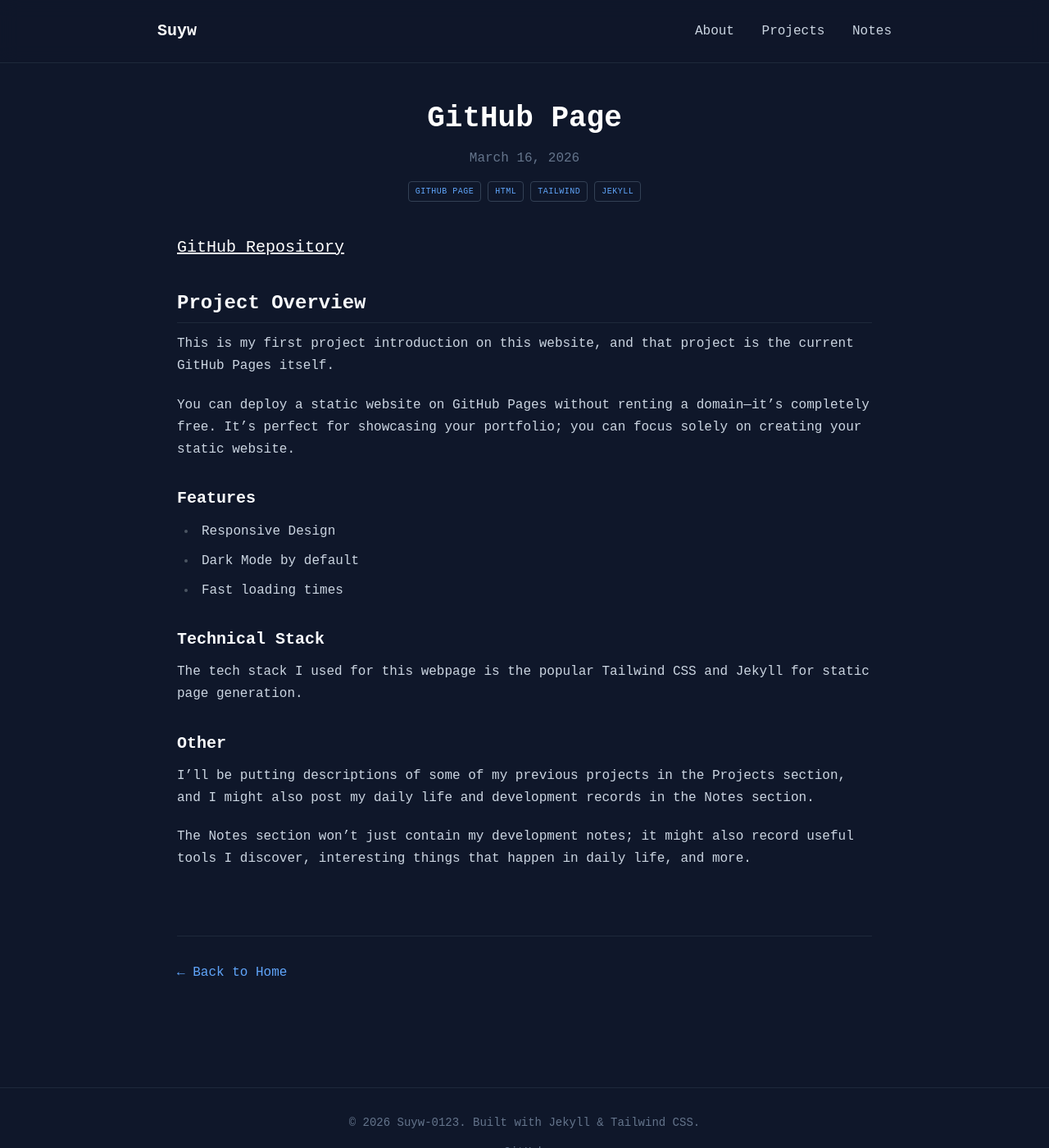
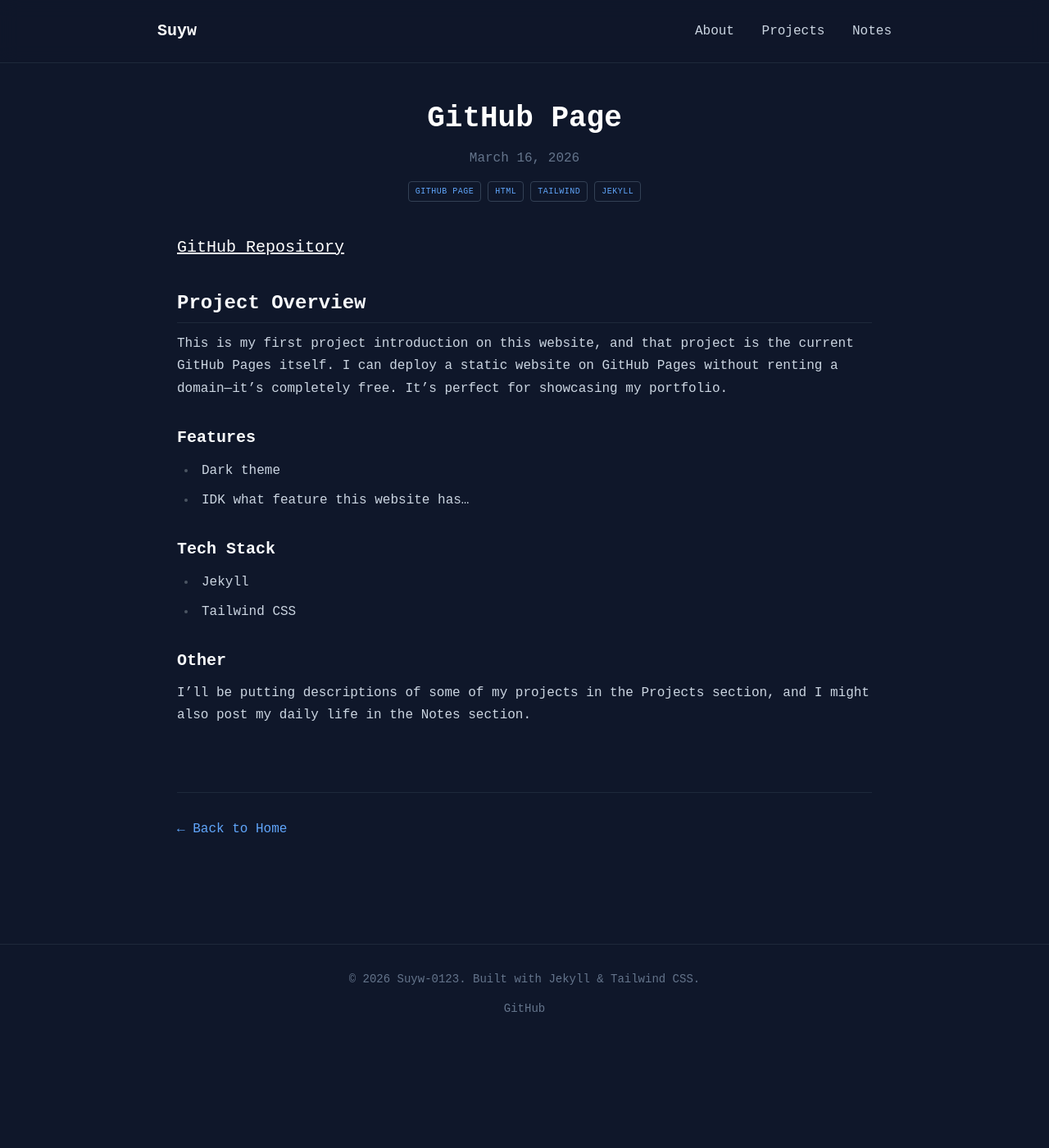
Before and after one commit to Suyw-0123/Suyw-0123.github.io, a Jekyll site: the page built from _projects/project-alpha.md, in a window 1280 px wide and 1400 px high. Shown: the whole window at 82% size. Built offline with Jekyll 4.4.1, drawn with Linux system fonts in a browser that asks for light colours; nearby versions of some CDN libraries.

Commit message:
refactor: Update project descriptions and improve content clarity across multiple files

```diff
--- a/_projects/project-alpha.md
+++ b/_projects/project-alpha.md
@@ -1,7 +1,7 @@
 ---
 layout: page
 title: GitHub Page
-description: A high-performance demonstration of my web development skills.
+description: Just a GitHub Page
 tags: ["GitHub Page","HTML", "Tailwind", "Jekyll"]
 ---
 
@@ -9,18 +9,15 @@ tags: ["GitHub Page","HTML", "Tailwind", "Jekyll"]
 
 ## Project Overview
 This is my first project introduction on this website, and that project is the current GitHub Pages itself.
-
-You can deploy a static website on GitHub Pages without renting a domain—it's completely free. It's perfect for showcasing your portfolio; you can focus solely on creating your static website.
+I can deploy a static website on GitHub Pages without renting a domain—it's completely free. It's perfect for showcasing my portfolio.
 
 ### Features
-- Responsive Design
-- Dark Mode by default
-- Fast loading times
+- Dark theme
+- IDK what feature this website has...
 
-### Technical Stack
-The tech stack I used for this webpage is the popular Tailwind CSS and Jekyll for static page generation.
+### Tech Stack
+- Jekyll
+- Tailwind CSS
 
 ### Other
-I'll be putting descriptions of some of my previous projects in the Projects section, and I might also post my daily life and development records in the Notes section.
-
-The Notes section won't just contain my development notes; it might also record useful tools I discover, interesting things that happen in daily life, and more.
+I'll be putting descriptions of some of my projects in the Projects section, and I might also post my daily life in the Notes section.
--- a/index.html
+++ b/index.html
@@ -16,9 +16,8 @@ title: Home
     <h2 class="text-2xl font-bold text-white mb-8 border-l-4 border-purple-500 pl-4">About Me</h2>
     <div class="bg-slate-800/30 border border-slate-800 p-8 rounded-xl">
         <p class="text-slate-300 leading-relaxed mb-6">
-            Hi, I'm Suyw a builder of tools and open source explorer.
             I'll use this space to give a general overview of the projects I've dev, and to share other things.
-            I only know the basic and commonly used functions of these tech stacks; I don't consider myself particularly good at or professional in these stacks.
+            I only know the basic and commonly used functions of these tech stacks; I don't consider myself particularly good at in these stacks.
         </p>
         <div class="grid grid-cols-1 md:grid-cols-2 gap-8">
             <div>
```
Also changed, not shown: other parts of index.html (+1 -1 lines), _posts/2026-01-09-hello-world.md (+2 -2 lines), _posts/2026-03-12-my-dev-setup-pragmatic.md (+2 -5 lines), _posts/2026-03-16-dsa2.md (added, +21 -0 lines), _projects/graph-weaver.md (+6 -1 lines), 3 other files.
